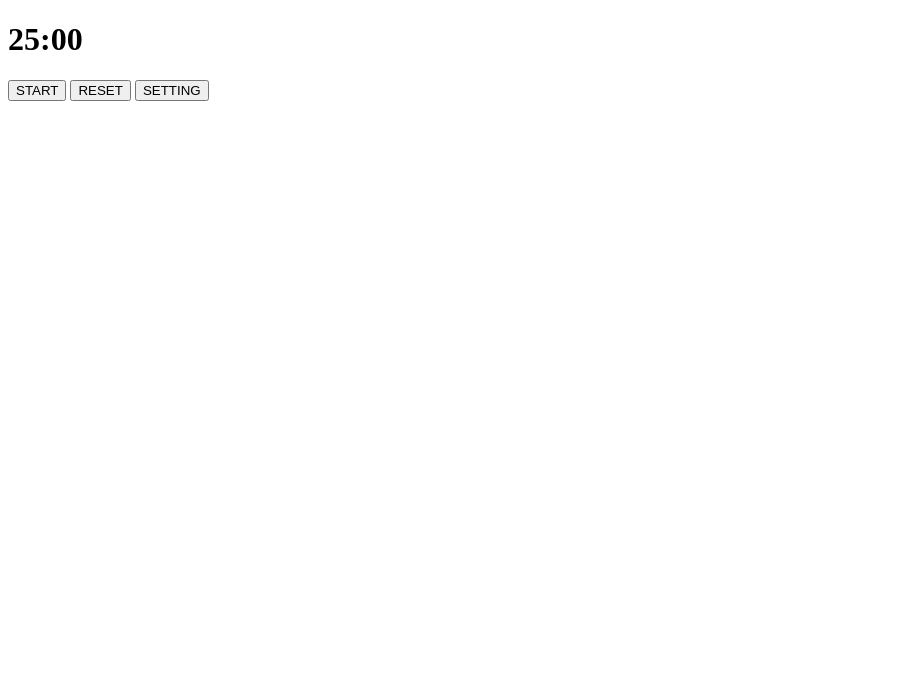
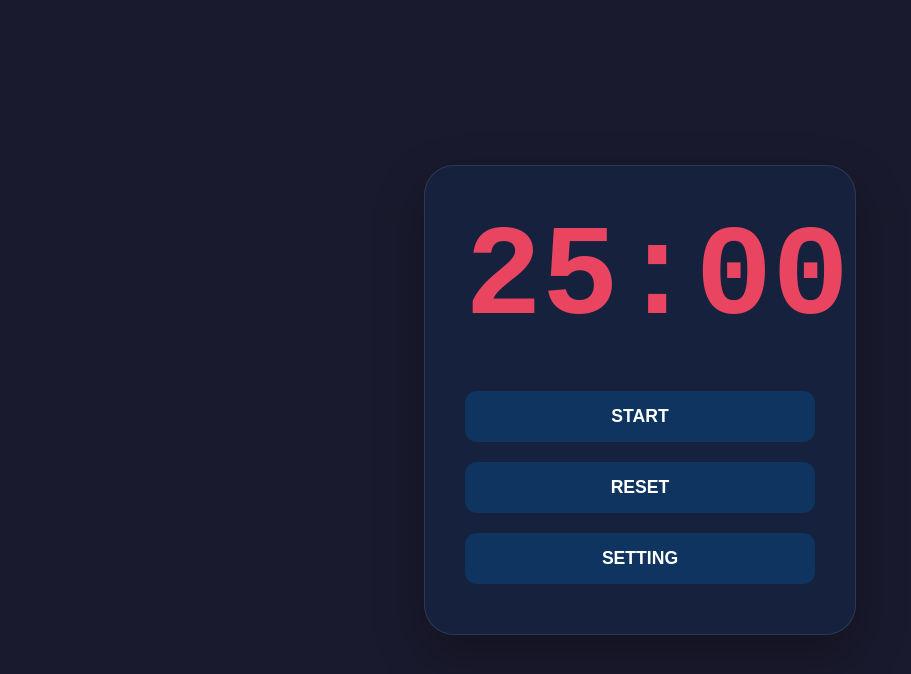
Before and after one commit to Poly-Corder/timertools-study-web-1, a plain HTML site: page index.html in a window 1280 px wide. Shown: the whole page, without its empty margins (0-911 px from the left). Drawn offline with Linux system fonts and the light colour scheme.

Commit message:
Update index.html

```diff
--- a/index.html
+++ b/index.html
@@ -4,7 +4,7 @@
     <meta charset="UTF-8" />
     <meta name="viewport" content="width=device-width, initial-scale=1.0" />
     <title>Day 1 Focus Timer</title>
-    <link rel="stylesheet" href="styles.css" />
+    <link rel="stylesheet" href="main.css" />
   </head>
   <body>
     <div class="timer-card">
```
